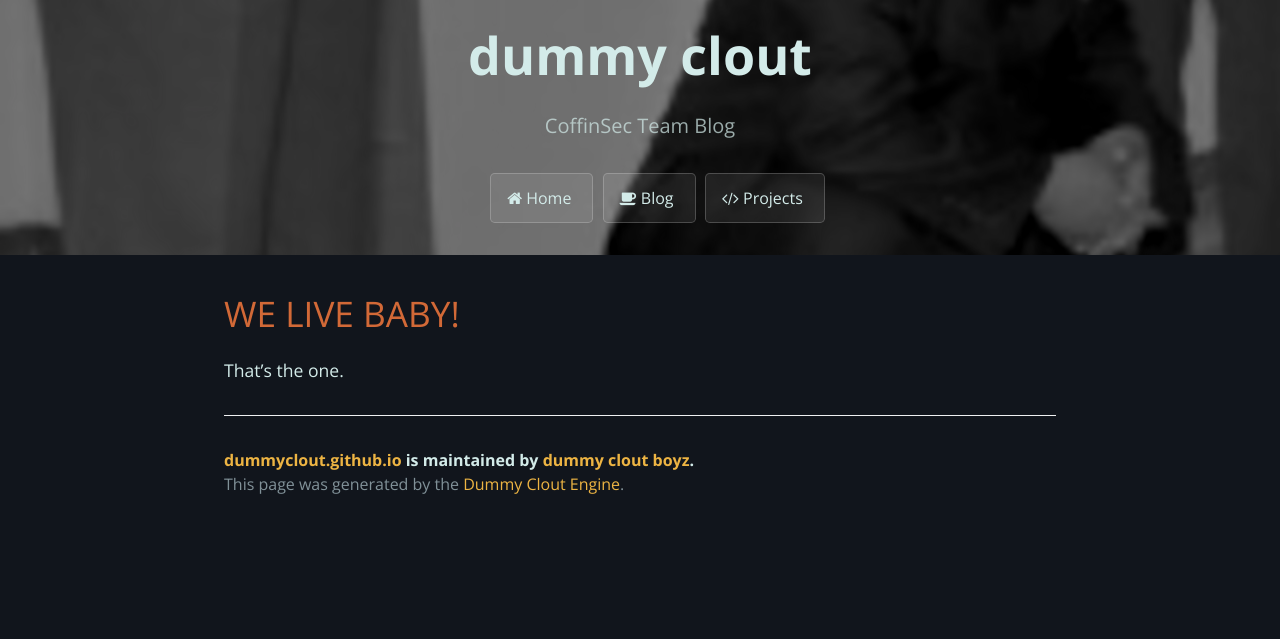
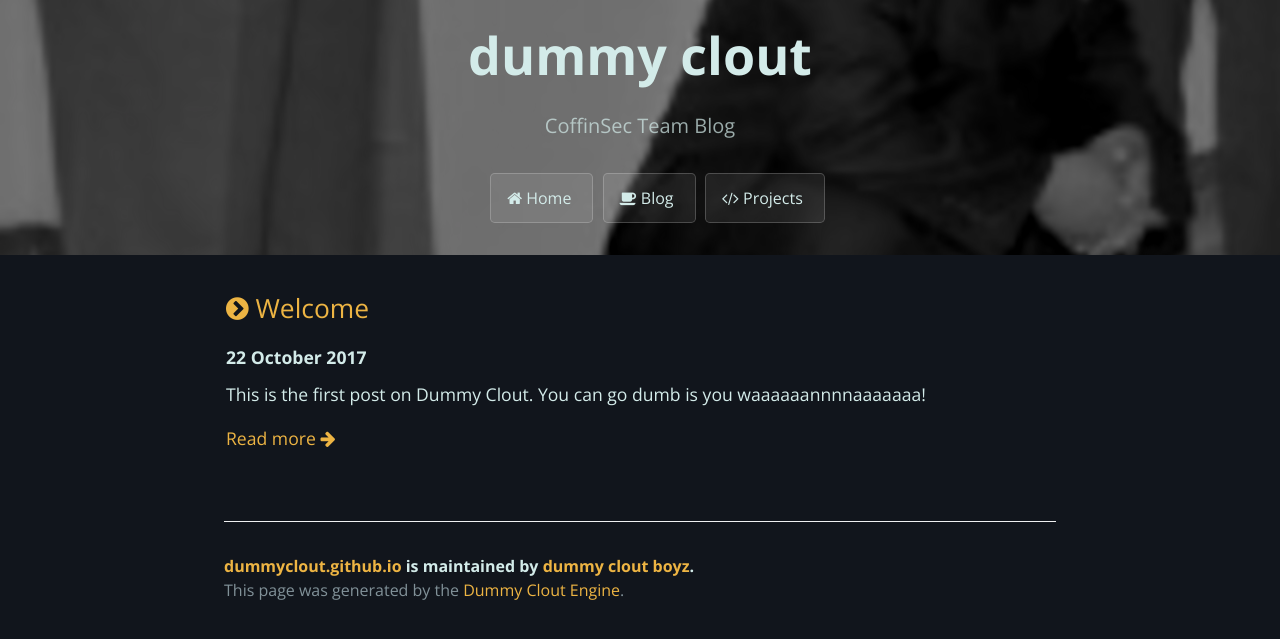
Before and after one commit to dummyclout/dummyclout.github.io, a Jekyll site: the page built from index.html, in a window 1280 px wide. Shown: the top 639 px of the page. Built offline with Jekyll 4.4.1, drawn with Linux system fonts in a browser that asks for light colours; nearby versions of some CDN libraries; the list of posts is cut into pages by our own code; our own code applies the rules of GitHub Pages for plain Markdown files.

Commit message:
Style improvements

```diff
--- a/_config.yml
+++ b/_config.yml
@@ -20,12 +20,20 @@ description: >- # this means to ignore newlines until "baseurl:"
 baseurl: "" # the subpath of your site, e.g. /blog
 url: "" # the base hostname & protocol for your site, e.g. http://example.com
 github_username:  dummyclout
+permalink: pretty
+paginate_path: /page:num
+paginate: 10
+exclude: [README.md, Gemfile, Gemfile.lock, _drafts, LICENSE]
+
+
+
 
 # Build settings
 markdown: kramdown
 theme: jekyll-theme-cayman
 plugins:
   - jekyll-feed
+  - jekyll-paginate
 
 # Exclude from processing.
 # The following items will not be processed, by default. Create a custom list
--- a/_layouts/default.html
+++ b/_layouts/default.html
@@ -5,6 +5,33 @@
     {% include header.html %}
 
     <section class="main-content">
+      <div>
+        {% if paginator.total_pages > 1 %}
+        <div class="pagination">
+          {% if paginator.previous_page %}
+            <a href="{{ paginator.previous_page_path | prepend: site.baseurl | replace: '//', '/' }}">&laquo; Prev</a>
+          {% else %}
+            <span>&laquo; Prev</span>
+          {% endif %}
+
+          {% for page in (1..paginator.total_pages) %}
+            {% if page == paginator.page %}
+              <em>{{ page }}</em>
+            {% elsif page == 1 %}
+              <a href="{{ paginator.previous_page_path | prepend: site.baseurl | replace: '//', '/' }}">{{ page }}</a>
+            {% else %}
+              <a href="{{ site.paginate_path | prepend: site.baseurl | replace: '//', '/' | replace: ':num', page }}">{{ page }}</a>
+            {% endif %}
+          {% endfor %}
+
+          {% if paginator.next_page %}
+            <a href="{{ paginator.next_page_path | prepend: site.baseurl | replace: '//', '/' }}">Next &raquo;</a>
+          {% else %}
+            <span>Next &raquo;</span>
+          {% endif %}
+        </div>
+        {% endif %}
+      </div>
       {{ content }}
 
       <footer class="site-footer">
--- /dev/null
+++ b/_posts/2017-10-22-test.md
@@ -0,0 +1,6 @@
+---
+layout: post
+title: "Welcome"
+---
+
+This is the first post on Dummy Clout. You can go dumb is you waaaaaannnnaaaaaaa!
--- a/_sass/jekyll-theme-cayman.scss
+++ b/_sass/jekyll-theme-cayman.scss
@@ -176,7 +176,7 @@ a {
   h4,
   h5,
   h6 {
-    margin-top: 2rem;
+    margin-top: 1rem;
     margin-bottom: 1rem;
     font-weight: normal;
     color: $section-headings-color;
--- a/assets/css/style.scss
+++ b/assets/css/style.scss
@@ -20,3 +20,19 @@
     display: inline-block;
     padding: 0 5px 0 0px;
 }
+
+
+.paginator-text {
+    color: #d3ebe9;
+}
+
+.content {
+    color: #d3ebe9;
+    margin: 0px 0px 10px 0px;
+    padding: 2px;
+}
+
+.content-excerpt {
+    color: #d3ebe9;
+    margin: 10px 0px 0px;
+}
--- /dev/null
+++ b/index.html
@@ -0,0 +1,25 @@
+---
+layout: default
+title: "Home"
+---
+<!-- Paginator needs this page -->
+<!-- Main landing page for blog, display listing of recent posts -->
+<!-- Pagination links -->
+
+{% for post in paginator.posts %} <!-- loop through posts in paginator -->
+<div>
+    <div class="content">
+        <h2><a href="{{ post.url }}"><i class="fa fa-chevron-circle-right"></i> {{ post.title }}</a></h2>
+
+        <b>{{ post.date | date_to_long_string }}</b>
+            <div class="content-excerpt">
+                {{ post.excerpt }}
+            </div>
+            <a  class="follow-post" href="{{ post.url }}">
+                Read more <i class="fa fa-arrow-right"></i>
+                </a>
+            <br>
+    </div>
+    <br>
+</div>
+{% endfor %}
--- a/index.md
+++ /dev/null
@@ -1,7 +0,0 @@
----
-layout: default
----
-
-# WE LIVE BABY!
-
-That's the one.
```
Also changed, not shown: _includes/paginator.html (added, +17 -0 lines), blog/index.html (renamed from blog/index.md).
